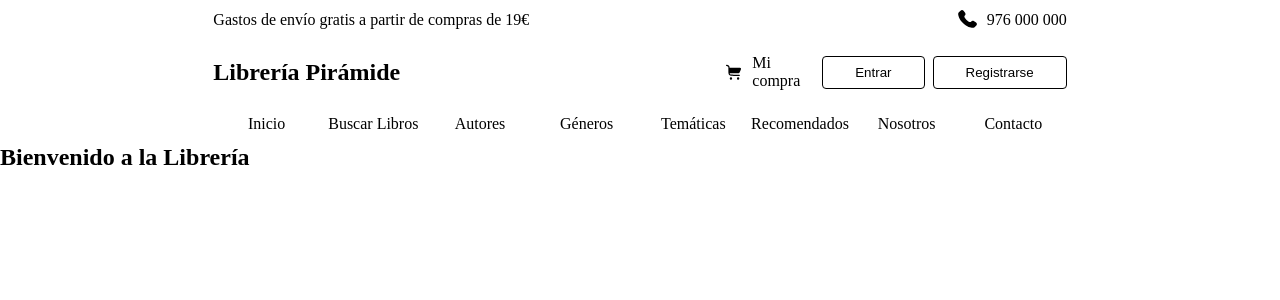
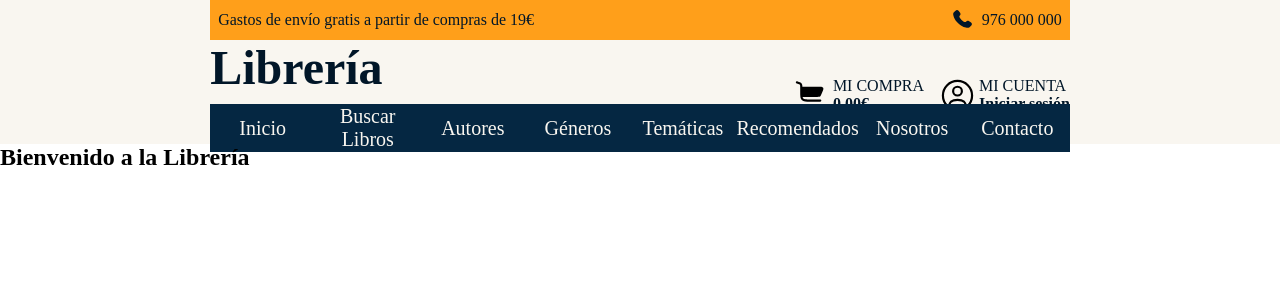
Before and after one commit to andresaragonguerrero/LibreriaPiramide, a Vue app: page / in a window 1280 px wide. Shown: the top 300 px of the page. Built offline with nearby package versions, Linux system fonts and the light colour scheme; the HTML template or start-up script is replaced by a standard one.

Commit message:
Se adecuaron valores de las variables y se añadieron estilos al Header

```diff
--- a/src/App.vue
+++ b/src/App.vue
@@ -24,5 +24,6 @@ import HeaderNav from './components/header/HeaderNav.vue';
   display: grid;
   grid-template-columns: repeat(var(--columns), 1fr);
   grid-template-rows: 5dvh 8dvh 5dvh;
+  background-color: var(--color-bg);
 }
 </style>
--- a/src/assets/styles/styles.css
+++ b/src/assets/styles/styles.css
@@ -8,10 +8,11 @@
 
     --fos-auto: auto;
 
-    --fs-heading-1: clamp(2rem, -0.5rem + 8vw, 4rem);
-    --fs-heading-2: clamp(1.5rem, -0.375rem + 6vw, 3rem);
-    --fs-body: clamp(1rem, 0.6875rem + 1vw, 1.25rem);
-    --fs-small: clamp(0.75rem, 0.4375rem + 1vw, 1rem);
+    --fs-1: clamp(1.875rem, 1rem + 3.5vw, 3rem);
+    --fs-2: clamp(1.5rem, 0.9rem + 2.5vw, 2.25rem);
+    --fs-3: clamp(1.25rem, 0.85rem + 1.5vw, 1.75rem);
+    --fs-4: clamp(1rem, 0.6875rem + 1vw, 1.25rem);
+    --fs-5: clamp(0.75rem, 0.4375rem + 1vw, 1rem);
 
     --space-1: 4px;
     --space-2: 8px;
@@ -23,6 +24,11 @@
     --border-radius-sm: 4px;
     --border-radius-md: 8px;
     --border-radius-lg: 16px;
+
+    --color-text: hsl(207, 95%, 8%);
+    --color-primary: hsl(207, 86%, 14%);
+    --color-secondary: hsl(35, 100%, 55%);
+    --color-bg: hsl(38, 45%, 96%);
 }
 
 *,
--- a/src/components/header/HeaderMain.vue
+++ b/src/components/header/HeaderMain.vue
@@ -11,15 +11,24 @@
                     <path fill="currentColor"
                         d="M2.237 2.288a.75.75 0 1 0-.474 1.423l.265.089c.676.225 1.124.376 1.453.529c.312.145.447.262.533.382s.155.284.194.626c.041.361.042.833.042 1.546v2.672c0 1.367 0 2.47.117 3.337c.12.9.38 1.658.982 2.26c.601.602 1.36.86 2.26.981c.866.117 1.969.117 3.336.117H18a.75.75 0 0 0 0-1.5h-7c-1.435 0-2.436-.002-3.192-.103c-.733-.099-1.122-.28-1.399-.556c-.235-.235-.4-.551-.506-1.091h10.12c.959 0 1.438 0 1.814-.248s.565-.688.943-1.57l.428-1c.81-1.89 1.215-2.834.77-3.508S18.506 6 16.45 6H5.745a9 9 0 0 0-.047-.833c-.055-.485-.176-.93-.467-1.333c-.291-.404-.675-.66-1.117-.865c-.417-.194-.946-.37-1.572-.58zM7.5 18a1.5 1.5 0 1 1 0 3a1.5 1.5 0 0 1 0-3m9 0a1.5 1.5 0 1 1 0 3a1.5 1.5 0 0 1 0-3" />
                 </svg>
-                <p class="header__cart-text">Mi compra</p>
+                <p class="header__cart-text">
+                    <span class="header__cart-title">Mi compra</span>
+                    <span class="header__cart-quantity">0,00€</span>
+                </p>
             </div>
             <div class="header__auth">
-                <button type="button" class="header__auth-button">
-                    <a class="header__auth-link" href="#">Entrar</a>
-                </button>
-                <button type="button" class="header__auth-button">
-                    <a class="header__auth-link" href="#">Registrarse</a>
-                </button>
+                <svg class="header__icon" xmlns="http://www.w3.org/2000/svg" viewBox="0 0 24 24" width="25px"
+                    height="25px">
+                    <g fill="none" stroke="currentColor" stroke-width="1.5">
+                        <circle cx="12" cy="9" r="3" />
+                        <circle cx="12" cy="12" r="10" />
+                        <path stroke-linecap="round" d="M17.97 20c-.16-2.892-1.045-5-5.97-5s-5.81 2.108-5.97 5" />
+                    </g>
+                </svg>
+                <p class="header__auth-text">
+                    <span class="header__auth-title">Mi cuenta</span>
+                    <span class="header__auth-login">Iniciar sesión</span>
+                </p>
             </div>
         </div>
     </article>
@@ -52,18 +61,45 @@
     display: flex;
     justify-content: flex-end;
     align-items: center;
-    gap: var(--space-2)
+    gap: var(--space-1);
+    cursor: pointer;
 }
 
-.header__auth-button {
-    padding: var(--space-2) var(--space-4);
-    border: 1px solid black;
-    border-radius: var(--border-radius-sm);
-    background: transparent
+.header__title {
+    font-family: var(--font-primary);
+    font-size: var(--fs-1);
+    font-weight: bold;
+    color: var(--color-text);
 }
 
-.header__auth-link {
-    color: black;
-    text-decoration: none;
+.header__cart-text,
+.header__auth-text {
+    display: flex;
+    flex-direction: column;
+    justify-content: center;
+    align-items: flex-start;
+    font-family: var(--font-secondary);
+    color: var(--color-text);
+}
+
+.header__cart-title,
+.header__auth-title {
+    font-size: var(--fs-5);
+    font-weight: normal;
+    text-align: left;
+    text-transform: uppercase;
+}
+
+.header__cart-quantity,
+.header__auth-login {
+    font-size: var(--fs-5);
+    font-weight: bold;
+    text-align: left;
+}
+
+.header__icon {
+    fill: var(--color-text);
+    width: 35px;
+    height: 35px;
 }
 </style>
--- a/src/components/header/HeaderNav.vue
+++ b/src/components/header/HeaderNav.vue
@@ -23,7 +23,23 @@
     display: flex;
     justify-content: center;
     align-items: center;
+    font-family: var(--font-secondary);
+    font-size: var(--fs-4);
+    font-weight: normal;
+    text-align: center;
     text-decoration: none;
-    color: black;
+    border: 1px solid var(--color-primary);
+    color: var(--color-bg);
+    background-color: var(--color-primary);
+    transition:
+        color 0.4s cubic-bezier(0.25, 0, 0.75, 1),
+        background-color 0.4s cubic-bezier(0.25, 0, 0.75, 1);
+    cursor: pointer;
+}
+
+.header__link:hover {
+    border: 1px solid var(--color-primary);
+    color: var(--color-primary);
+    background-color: var(--color-bg);
 }
 </style>
--- a/src/components/header/HeaderTop.vue
+++ b/src/components/header/HeaderTop.vue
@@ -1,13 +1,16 @@
 <template>
     <article class="header__top">
+        <div class="content-wrapper">
             <p class="header__shipping-text">Gastos de envío gratis a partir de compras de 19€</p>
             <p class="header__phone">
-            <svg class="header__icon" xmlns="http://www.w3.org/2000/svg" viewBox="0 0 24 24" width="25px" height="25px">
+                <svg class="header__icon" xmlns="http://www.w3.org/2000/svg" viewBox="0 0 24 24" width="25px"
+                    height="25px">
                     <path fill="currentColor"
                         d="m16.556 12.906l-.455.453s-1.083 1.076-4.038-1.862s-1.872-4.014-1.872-4.014l.286-.286c.707-.702.774-1.83.157-2.654L9.374 2.86C8.61 1.84 7.135 1.705 6.26 2.575l-1.57 1.56c-.433.432-.723.99-.688 1.61c.09 1.587.808 5 4.812 8.982c4.247 4.222 8.232 4.39 9.861 4.238c.516-.048.964-.31 1.325-.67l1.42-1.412c.96-.953.69-2.588-.538-3.255l-1.91-1.039c-.806-.437-1.787-.309-2.417.317" />
                 </svg>
                 <span class="header__phone-number">976 000 000</span>
             </p>
+        </div>
     </article>
 </template>
 
@@ -16,6 +19,23 @@
     grid-column: 1 / -1;
     display: grid;
     grid-template-columns: subgrid;
+}
+
+.content-wrapper {
+    grid-column: 3 / 11;
+    padding: 0 var(--space-2);
+    display: flex;
+    justify-content: space-between;
+    align-items: center;
+    background-color: var(--color-secondary);
+}
+
+.header__shipping-text,
+.header__phone {
+    font-family: var(--font-secondary);
+    font-size: var(--fs-5);
+    font-weight: lighter;
+    color: var(--color-text);
 }
 
 .header__shipping-text {
@@ -32,4 +52,10 @@
     align-items: center;
     gap: var(--space-2);
 }
+
+.header__icon {
+    fill: var(--color-text);
+    width: 25px;
+    height: 25px;
+}
 </style>
```
Lines whose indentation alone changed are shown as unchanged.
